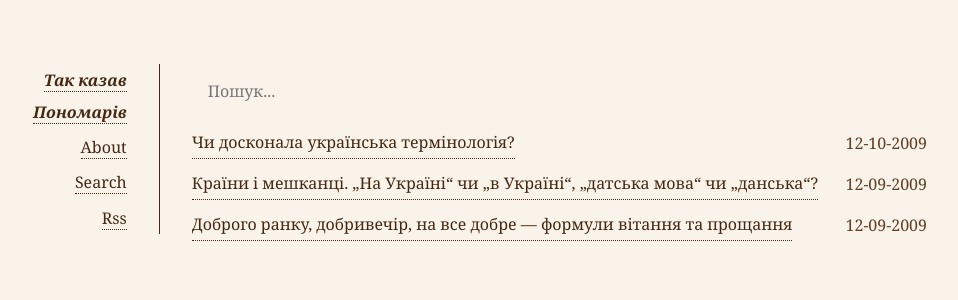
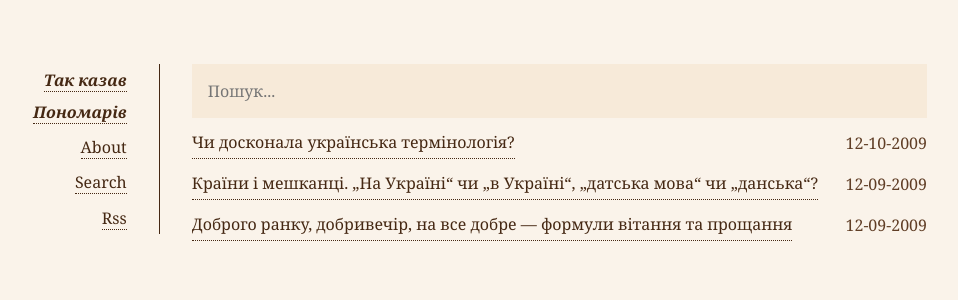
Before and after one commit to ponomariv/ponomariv.github.io, a Jekyll site: the page built from index.html, in a window 1280 px wide. Shown: the top 300 px of the page, without its empty margins (161-1119 px from the left). Built offline with Jekyll 4.4.1, drawn with Linux system fonts in a browser that asks for light colours.

Commit message:
border-color

```diff
--- a/index.html
+++ b/index.html
@@ -13,12 +13,13 @@
 		font-size: normal;
 	    outline: none;
 	    padding: 1rem;
-		background: rgb(250, 243, 234);
+		background: rgb(247, 234, 217);
 	    width: 100%;
 		appearance: none;
 		font-family: inherit;
 		font-size: 100%;
 		border: 3px;
+		border-color: #452813;
 	}
 	#results-container {
 		margin: .5rem 0;
```
